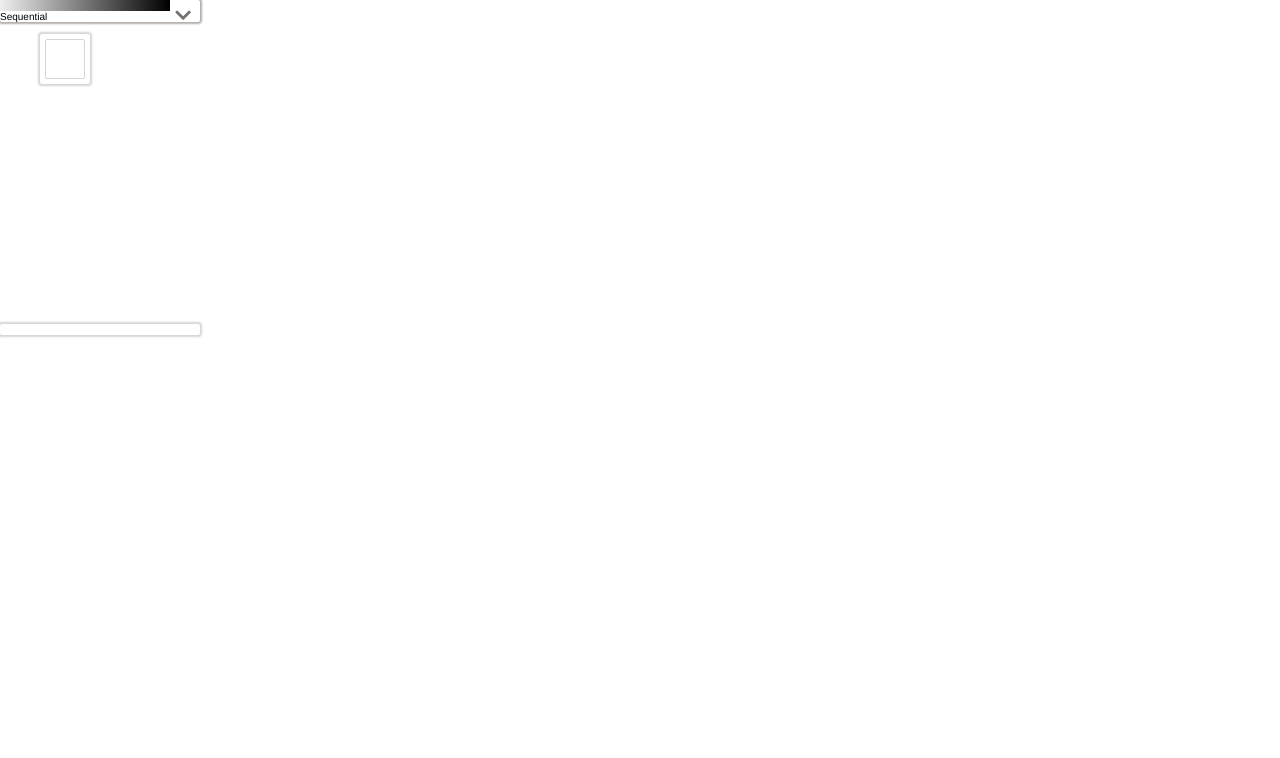
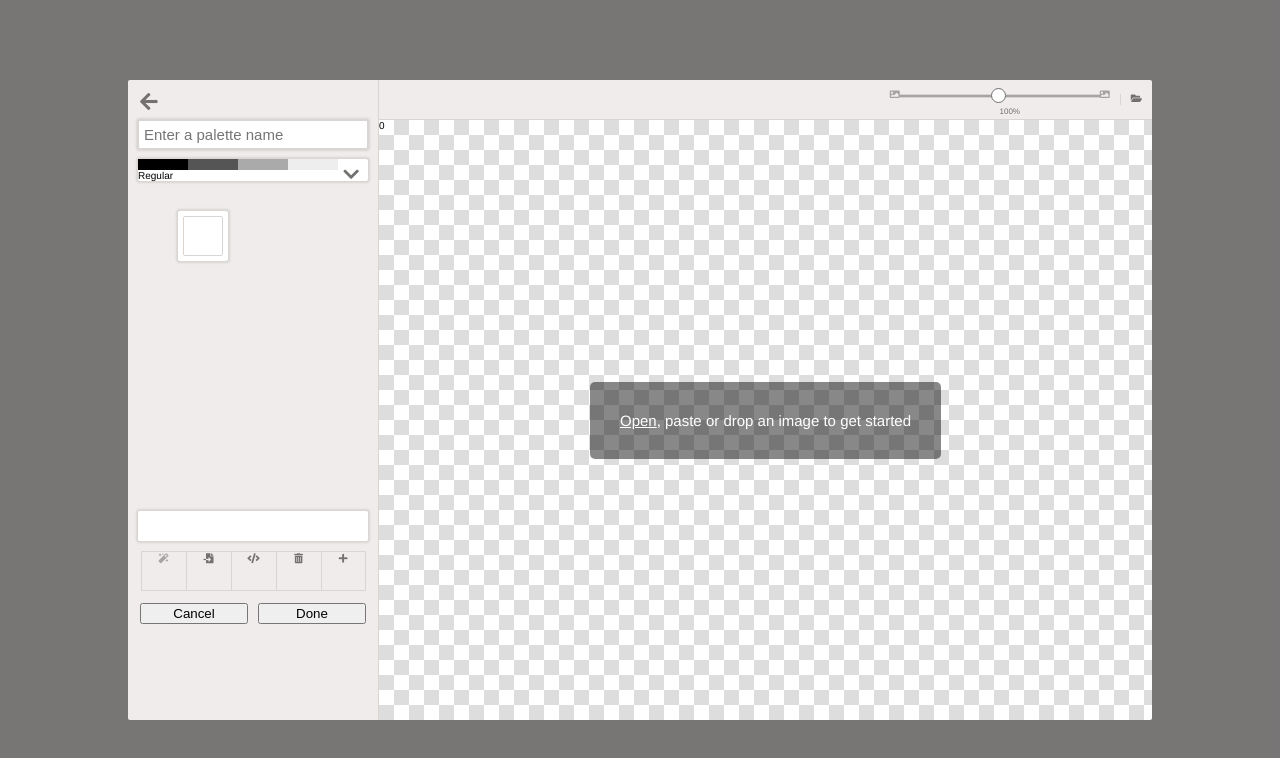
Before and after one commit to marsupialmouse/tableaucolours-react, a React (Vite) app: page / in a window 1280 px wide. Shown: the top 758 px of the page. Built offline with nearby package versions, Linux system fonts and the light colour scheme.

Commit message:
Fix editor layout

```diff
--- a/src/App.tsx
+++ b/src/App.tsx
@@ -1,32 +1,14 @@
 import './App.less'
-import ColourPaletteColourList from './components/ColourPaletteColourList/ColourPaletteColourList'
-import {ColourPaletteType, ColourPaletteTypes} from './types/ColourPaletteTypes'
-import ColourPaletteTypeSelector from './components/ColourPaletteTypeSelector/ColourPaletteTypeSelector'
-import {useState} from 'react'
-import ColourPalettePreview from './components/ColourPalettePreview/ColourPalettePreview'
-import {useSelector} from 'react-redux'
-import {selectColourPaletteColours} from './stores/colourPaletteSlice'
+import ColourPaletteEditor from './components/ColourPaletteEditor/ColourPaletteEditor'
 
 function App() {
-  const [selectedType, setSelectedType] = useState(ColourPaletteTypes.sequential)
-
-  const colours = useSelector(selectColourPaletteColours)
-
-  function handleTypeSelected(type: ColourPaletteType): void {
-    setSelectedType(type)
-  }
-
   return (
     <>
-      <div style={{width: '20rem'}}>
-        <ColourPaletteTypeSelector
-          selectedType={selectedType}
-          onTypeSelected={handleTypeSelected}
-          tabIndex={1}
-        />
-        <ColourPaletteColourList />
-        <ColourPalettePreview type={selectedType} colours={colours} />
-      </div>
+      <section id="palettesection" className="overlay">
+        <div>
+          <ColourPaletteEditor />
+        </div>
+      </section>
     </>
   )
 }
--- a/src/index.less
+++ b/src/index.less
@@ -16,6 +16,56 @@ input,
 select,
 textarea {
   font-size: 1rem;
+}
+
+#root {
+  display: flex;
+  flex-flow: row nowrap;
+  align-items: flex-start;
+  align-content: stretch;
+  height: 100%;
+  box-sizing: border-box;
+  position: relative;
+  background-color: @background-colour;
+}
+
+#startmenu {
+  background-color: rgba(0, 0, 0, 0.7);
+}
+
+#palettesection {
+  z-index: 1000;
+
+  > div {
+    margin: auto;
+    width: max(75rem, 80%);
+    min-width: 75rem;
+    max-width: 80%;
+    height: max(55rem, 80%);
+    min-height: 55rem;
+    max-height: 100rem;
+    border-radius: 0.2rem;
+    overflow: hidden;
+  }
+}
+
+#tpssection {
+  display: flex;
+
+  width: 100%;
+  height: 100%;
+
+  > div {
+    margin: auto;
+    width: 75rem;
+    min-height: 55rem;
+    max-height: 80%;
+    height: max(55rem, 80%);
+    background-color: #fff;
+    border-radius: 0.2rem;
+    padding: 2.5rem;
+    box-shadow: @box-shadow;
+  }
 }
 
 .overlay {
```
